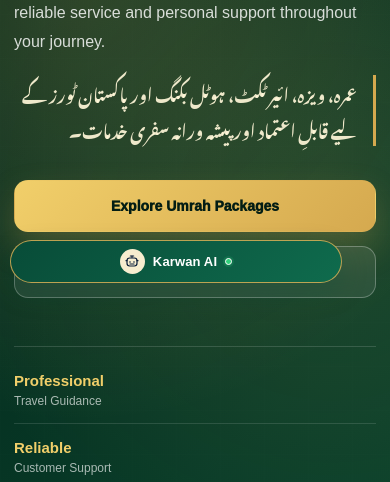
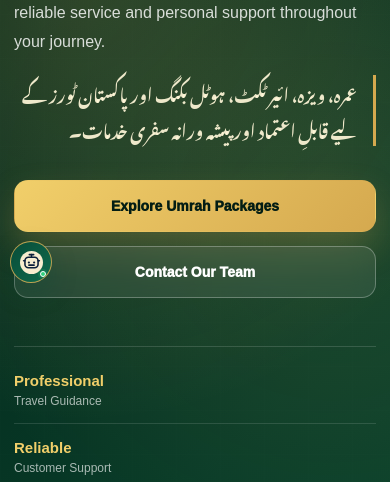
Before and after one commit to karwanealsaeed/karwanealsaeed-erp, a Laravel app: page / in a window 390 px wide. Shown: the part 551-1033 px from the top of the page. Run offline with Laravel 12, Linux system fonts and the light colour scheme; data that the repository does not hold is empty; parts of the project's set-up code (start-up, migrations or seed data) failed here and were passed over; some libraries are stand-ins or nearby versions.

Commit message:
fix: compact real karwan ai launcher

```diff
--- a/source/public/css/karwan-ai.css
+++ b/source/public/css/karwan-ai.css
@@ -820,3 +820,136 @@
     }
 }
 /* PHASE 8A5R2 COMPACT LAUNCHER END */
+
+/* PHASE 8A5R3 REAL SUMMARY LAUNCHER START */
+.karwan-ai-widget {
+    width: 44px !important;
+    max-width: calc(100vw - 24px) !important;
+}
+
+.karwan-ai-widget:has(.karwan-ai-details[open]) {
+    width: min(360px, calc(100vw - 24px)) !important;
+}
+
+.karwan-ai-details:not([open]) {
+    width: 44px !important;
+    margin-inline-start: auto !important;
+}
+
+.karwan-ai-details > summary,
+.karwan-ai-widget[dir="rtl"] .karwan-ai-details > summary {
+    position: relative !important;
+    box-sizing: border-box !important;
+    display: flex !important;
+    align-items: center !important;
+    justify-content: center !important;
+    gap: 0 !important;
+    width: 44px !important;
+    min-width: 44px !important;
+    max-width: 44px !important;
+    height: 44px !important;
+    min-height: 44px !important;
+    max-height: 44px !important;
+    margin-inline-start: auto !important;
+    padding: 0 !important;
+    overflow: hidden !important;
+    border-radius: 50% !important;
+    font-size: 0 !important;
+    line-height: 0 !important;
+    white-space: nowrap !important;
+}
+
+.karwan-ai-details > summary::-webkit-details-marker {
+    display: none !important;
+}
+
+.karwan-ai-details > summary::marker {
+    content: "" !important;
+}
+
+.karwan-ai-details > summary .karwan-ai-summary-icon {
+    display: inline-flex !important;
+    align-items: center !important;
+    justify-content: center !important;
+    width: 23px !important;
+    height: 23px !important;
+    margin: 0 !important;
+    flex: 0 0 23px !important;
+}
+
+.karwan-ai-details > summary .karwan-ai-icon-svg {
+    width: 21px !important;
+    height: 21px !important;
+}
+
+.karwan-ai-details > summary .karwan-ai-summary-status {
+    position: absolute !important;
+    right: 5px !important;
+    bottom: 5px !important;
+    width: 6px !important;
+    height: 6px !important;
+    margin: 0 !important;
+    border-width: 1px !important;
+    border-radius: 50% !important;
+}
+
+.karwan-ai-admin-host .karwan-ai-widget {
+    width: 40px !important;
+}
+
+.karwan-ai-admin-host .karwan-ai-widget:has(.karwan-ai-details[open]) {
+    width: min(360px, calc(100vw - 24px)) !important;
+}
+
+.karwan-ai-admin-host .karwan-ai-details:not([open]) {
+    width: 40px !important;
+}
+
+.karwan-ai-admin-host .karwan-ai-details > summary {
+    width: 40px !important;
+    min-width: 40px !important;
+    max-width: 40px !important;
+    height: 40px !important;
+    min-height: 40px !important;
+    max-height: 40px !important;
+}
+
+.karwan-ai-admin-host .karwan-ai-details > summary .karwan-ai-summary-icon {
+    width: 21px !important;
+    height: 21px !important;
+    flex-basis: 21px !important;
+}
+
+.karwan-ai-admin-host .karwan-ai-details > summary .karwan-ai-icon-svg {
+    width: 19px !important;
+    height: 19px !important;
+}
+
+@media (max-width: 640px) {
+    .karwan-ai-widget,
+    .karwan-ai-admin-host .karwan-ai-widget {
+        width: 42px !important;
+    }
+
+    .karwan-ai-widget:has(.karwan-ai-details[open]),
+    .karwan-ai-admin-host .karwan-ai-widget:has(.karwan-ai-details[open]) {
+        width: calc(100vw - 20px) !important;
+    }
+
+    .karwan-ai-details:not([open]),
+    .karwan-ai-admin-host .karwan-ai-details:not([open]) {
+        width: 42px !important;
+    }
+
+    .karwan-ai-details > summary,
+    .karwan-ai-widget[dir="rtl"] .karwan-ai-details > summary,
+    .karwan-ai-admin-host .karwan-ai-details > summary {
+        width: 42px !important;
+        min-width: 42px !important;
+        max-width: 42px !important;
+        height: 42px !important;
+        min-height: 42px !important;
+        max-height: 42px !important;
+    }
+}
+/* PHASE 8A5R3 REAL SUMMARY LAUNCHER END */
```
Also changed, not shown: source/tests/Feature/KarwanAiAdminLauncherTest.php (+37 -0 lines).
